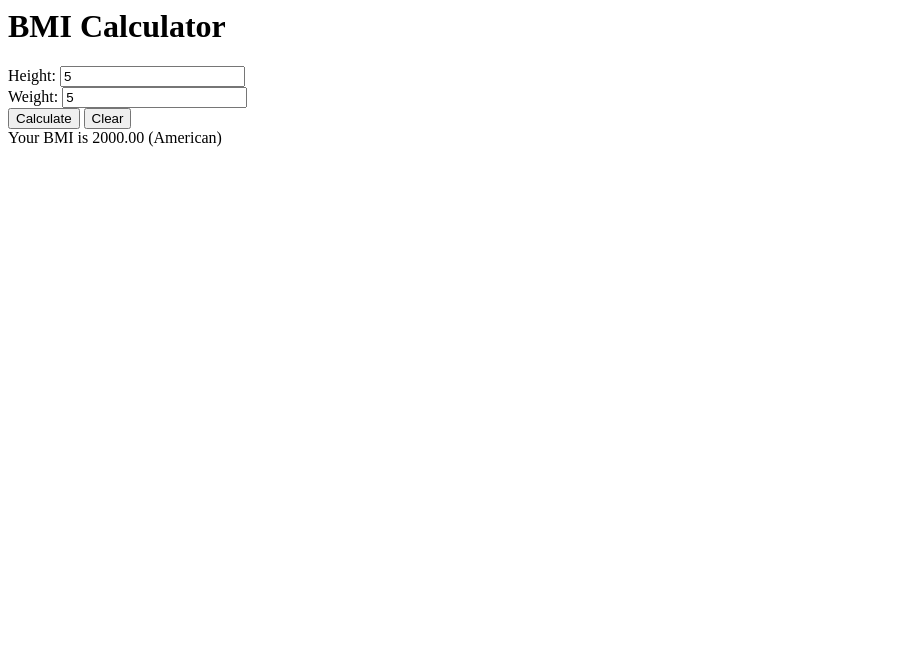
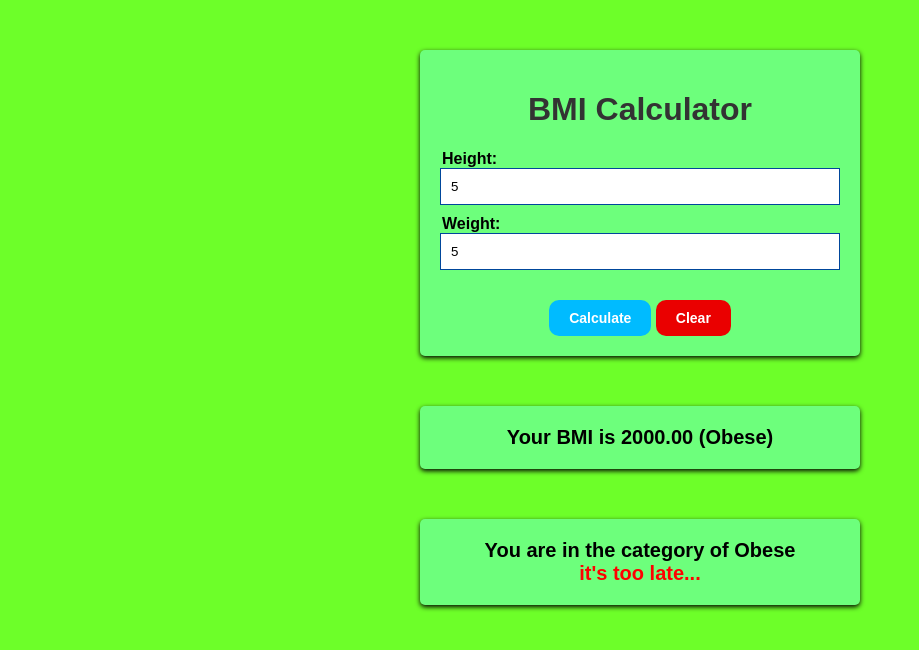
Before and after one commit to revou-fundamental-course/8-jul-24-RyTechWeaponsTech, a plain HTML site: page index.html in a window 1280 px wide. Both pictures are taken after typing "5", "5" into the empty fields and a click on the button "Calculate". Shown: the whole page, without its empty margins (0-919 px from the left). Drawn offline with Linux system fonts and the light colour scheme.

Commit message:
added some codes to HTML, CSS, and JS

```diff
--- a/css/style.css
+++ b/css/style.css
@@ -0,0 +1,119 @@
+body {
+  background-color: rgb(109, 255, 41);
+  font-family: Arial, sans-serif;
+  margin: 0;
+  padding: 0;
+  overflow: hidden;
+}
+
+.container {
+  max-width: 400px;
+  margin: 50px auto;
+  padding: 20px;
+  background-color: #6dff7c;
+  border-radius: 5px;
+  box-shadow: 0 2px 5px;
+  text-align: center;
+}
+
+h1 {
+  color: #333;
+}
+
+.input-container {
+  margin-bottom: 10px;
+  text-align: left;
+}
+
+label {
+  margin: 2px;
+  font-weight: bold;
+}
+
+input[type="number"] {
+  width: 100%;
+  padding: 10px;
+  border: 1px solid #00469b;
+}
+
+.button1 {
+  background-color: rgb(0, 187, 255);
+  border: none;
+  color: #fff;
+  padding: 10px 20px;
+  border-radius: 10px;
+  cursor: pointer;
+  margin-top: 20px;
+  font-size: 14px;
+  font-weight: bold;
+  transition: 0.2s ease;
+}
+
+.button1:hover {
+  background-color: rgb(0, 169, 231);
+}
+
+.button2 {
+  background-color: rgb(234, 0, 0);
+  border: none;
+  color: #fff;
+  padding: 10px 20px;
+  border-radius: 10px;
+  cursor: pointer;
+  margin-top: 20px;
+  font-size: 14px;
+  font-weight: bold;
+  transition: 0.2s ease;
+}
+
+.button2:hover {
+  background-color: rgb(152, 0, 0);
+}
+#result,
+#explanation {
+  max-width: 400px;
+  margin: 50px auto;
+  padding: 20px;
+  background-color: #6dff7c;
+  border-radius: 5px;
+  box-shadow: 0 2px 5px;
+  text-align: center;
+  margin-top: 20px;
+  font-weight: bold;
+  font-size: 20px;
+}
+
+.late {
+  color: red;
+}
+
+/* Responsive Web Design */
+@media only screen and (max-width: 390px) {
+  .container {
+    max-width: 280px;
+  }
+
+  h1 {
+    font-size: 23px;
+  }
+
+  label {
+    font-size: 13px;
+  }
+
+  input[type="number"] {
+    padding: 7px;
+  }
+
+  .button1,
+  .button2 {
+    font-size: 14px;
+    font-weight: bold;
+  }
+
+  #result,
+  #explanation {
+    font-size: 15px;
+    max-width: 280px;
+  }
+}
--- a/index.html
+++ b/index.html
@@ -16,9 +16,11 @@
         <label for="weight">Weight:</label>
         <input type="number" id="weight" placeholder="Enter your weight(kg)" />
       </div>
-      <button onclick="calculateBMI()">Calculate</button>
-      <button onclick="clearFields()">Clear</button>
-      <div id="result"></div>
+      <button onclick="calculateBMI()" class="button1">Calculate</button>
+      <button onclick="clearFields()" class="button2">Clear</button>
+    </div>
+    <div class="container2">
+      <div id="muncul"></div>
     </div>
     <script src="javascript/script.js"></script>
   </body>
--- a/javascript/script.js
+++ b/javascript/script.js
@@ -1,34 +1,44 @@
 function calculateBMI() {
   const heightInput = document.getElementById("height");
   const weightInput = document.getElementById("weight");
-  const resultDiv = document.getElementById("result");
+  const resultDiv = document.getElementById("muncul");
 
   // konversi ke dt float
   const height = parseFloat(heightInput.value);
   const weight = parseFloat(weightInput.value);
 
   if (isNaN(height) || isNaN(weight)) {
-    resultDiv.innerHTML = "Please enter valid height & weight";
+    resultDiv.innerHTML = `<div class="container">Please enter valid height & weight</div>`;
   }
 
   const bmi = weight / (height / 100) ** 2;
   let category = "";
+  let explanation = "";
 
   if (bmi < 18.5) {
     category = "Underweight";
+    explanation =
+      "It is very recommended if you start eating more protein to bulk up your body and to gain weight";
   } else if (bmi < 25) {
     category = "Normal weight";
+    explanation = "Keep it up! Stay fit and don't eat too much or too less!";
   } else if (bmi < 30) {
     category = "Overweight";
+    explanation =
+      "Try to do exercise like morning jogs and maybe some indoor workouts";
   } else {
-    category = "American";
+    category = "Obese";
+    explanation = `<div class="late">it's too late...</div>`;
   }
 
-  resultDiv.innerHTML = `Your BMI is ${bmi.toFixed(2)} (${category})`;
+  resultDiv.innerHTML = `<div class="container2">
+      <div id="result">Your BMI is ${bmi.toFixed(2)} (${category})</div>
+      <div id="explanation">You are in the category of ${category} <br> ${explanation}</div>
+    </div>`;
 }
 
 function clearFields() {
-  document.getElementById("height").value = "";
-  document.getElementById("weight").value = "";
-  document.getElementById("result").innerHTML = "";
+  document.getElementById("height").value = ``;
+  document.getElementById("weight").value = ``;
+  document.getElementById("muncul").innerHTML = ``;
 }
```
